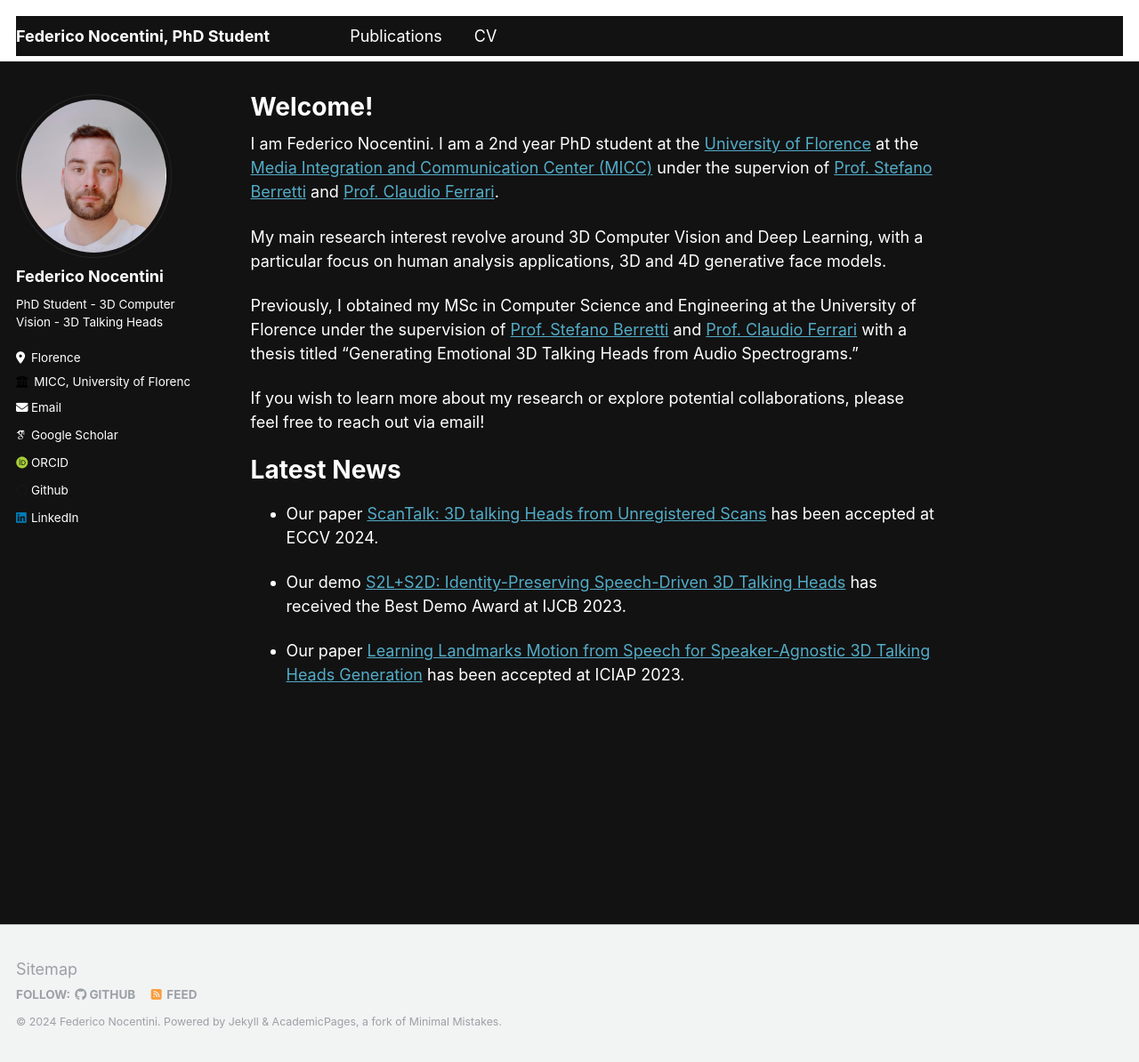
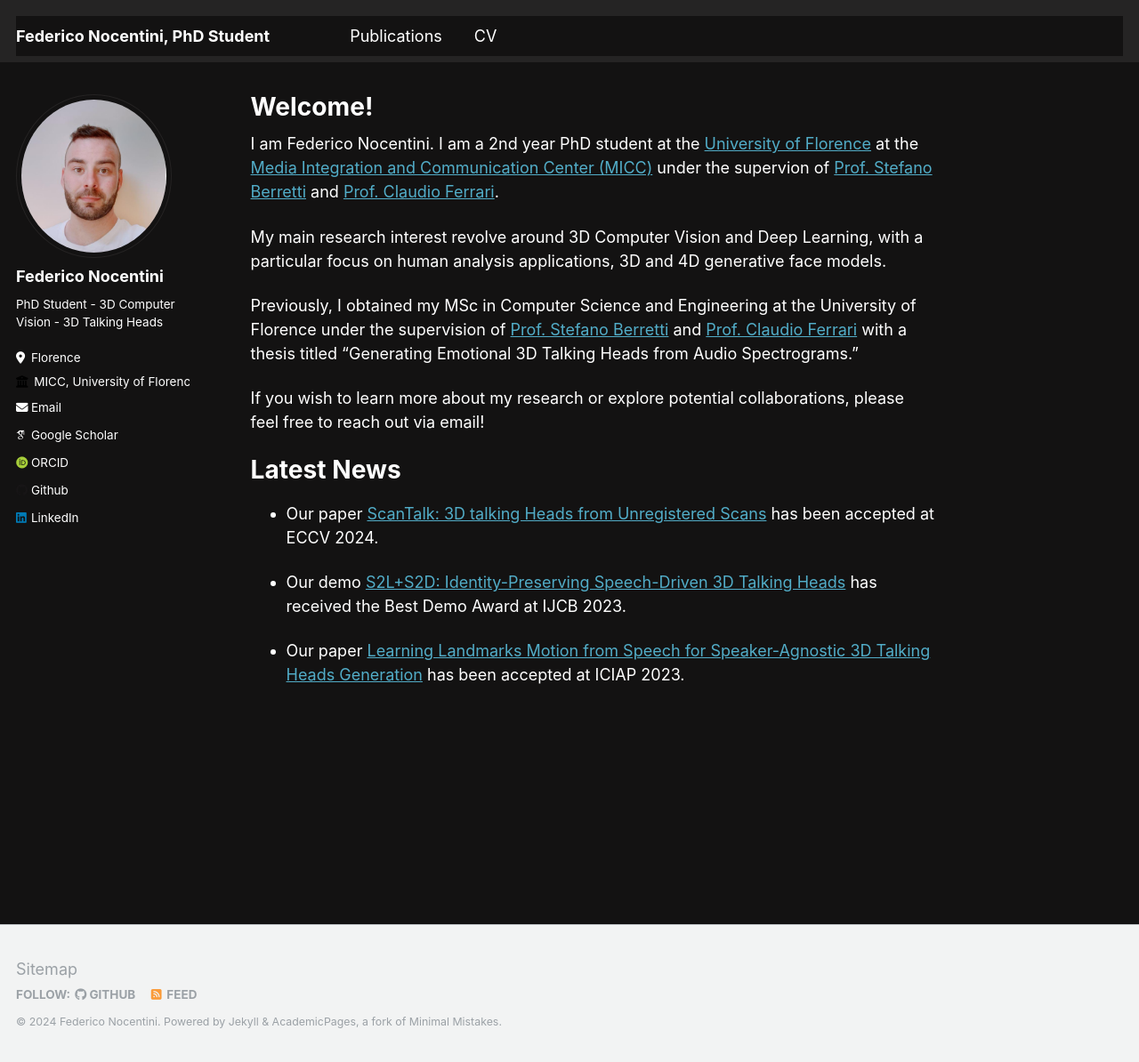
Before and after one commit to FedeNoce/fedenoce.github.io, a Jekyll site: the page built from _pages/about.md, in a window 1280 px wide and 1194 px high. Shown: the whole window at 89% size. Built offline with Jekyll 4.4.1, drawn with Linux system fonts in a browser that asks for light colours; some web fonts are replaced.

Commit message:
modified:   _sass/_masthead.scss

```diff
--- a/_sass/_masthead.scss
+++ b/_sass/_masthead.scss
@@ -4,7 +4,7 @@
 
 .masthead {
   position: fixed;
-  background: white;
+  background: rgb(37, 36, 36);
   border-bottom: 1px solid $border-color;
   height: $masthead-height;
   top: 0;
```
